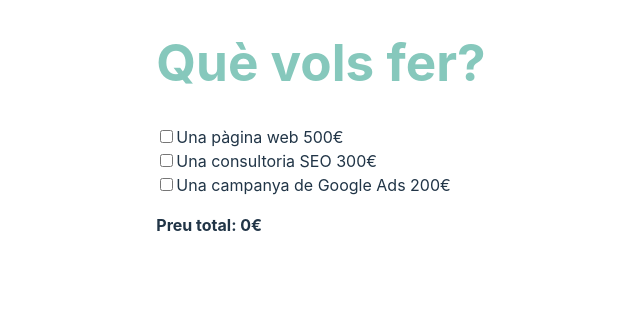
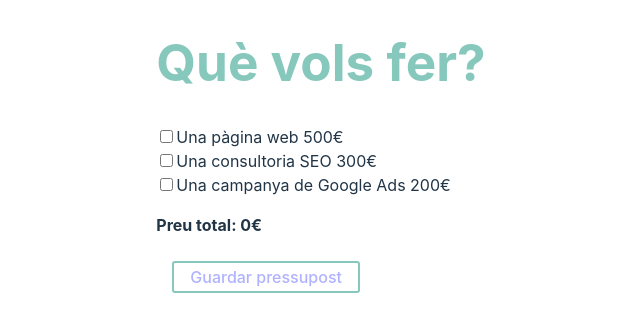
Before and after one commit to DreaRuiz/S7, a React (Vite) app: page /Budget in a window 1280 px wide. Shown: the top 332 px of the page, without its empty margins (344-984 px from the left). Built offline with nearby package versions, Linux system fonts and the light colour scheme.

Commit message:
Exercici 7 (no acabat)

```diff
--- a/src/components/FormWeb.jsx
+++ b/src/components/FormWeb.jsx
@@ -49,10 +49,12 @@
       showConfirmButton: false,
       showCloseButton: false,
       customClass: {
-        popup: "coustomContainerPopup",
+        popup: "coustomPopup",
       },
     });
   };
+
+
 
   return (
     <>
--- a/src/pages/Budget.jsx
+++ b/src/pages/Budget.jsx
@@ -3,6 +3,8 @@
 import { Checkbox } from "../components/Checkbox";
 import { FormWeb } from "../components/FormWeb";
 import { manageLocalStorage } from "../useLocalStorage";
+import { ButtonStart } from "../style/styled";
+import Swal from "sweetalert2";
 
 const getFormattedPrice = (price) => `${price}€ `;
 
@@ -12,6 +14,7 @@
   const [checkboxPrice, setCheckboxPrice] = useState(0);
   const [numPages, setNumPages] = useState(0);
   const [numLanguages, setNumLanguages] = useState(0);
+  /*   const [currentName, setCurrenName] = useState('') */
 
   // ESTAT DESSELECCIONAT DE TOTS ELS ELEMENTS DE L'ARRAY
   const [checkedState, setCheckedState] = useState(
@@ -68,6 +71,61 @@
     setTotal(total);
   }
 
+  // DEMANAR EL NOM
+  function saveBudget() {
+    let currentName = "";
+    // DEMANA EL NOM
+
+    // Mostra popup
+    Swal.fire({
+      text: "Escriu el teu nom per guardar el pressupost",
+      input: "text",
+      showCancelButton: true,
+      cancelButtonText: "Cancelar",
+      confirmButtonText: "Guardar",
+      confirmButtonColor: "#86c8bc",
+
+      // Si el nom no és correcte surt el missatge d'error
+      preConfirm: (name) => {
+        return fetch(`//api.github.com/users/${name}`)
+          .then((response) => {
+            if (!response.ok) {
+              throw new Error(response.statusText);
+            }
+            return response.json();
+          })
+          .catch((error) => {
+            Swal.showValidationMessage("Ha hagut un error");
+          });
+      },
+      // Si el nom és correcte apareix un altre popup per confirmar
+      allowOutsideClick: () => !Swal.isLoading(),
+    }).then((result) => {
+      currentName = result.value.login;
+      console.log("currentName", currentName);
+      if (result.isConfirmed) {
+        Swal.fire({
+          text: "El teu pressupost s'ha guardat correctament",
+          confirmButtonColor: "#86c8bc",
+          showConfirmButton: false,
+          icon: "success",
+        });
+      }
+      // Guardar la data
+      let currentDate = new Date();
+      saveBudget(currentName, currentDate);
+    });
+
+    // GUARDAR EL PRESSUPOST (AMB EL NOM)
+    function saveBudget(currentName, currentDate) {
+      localStorage.setItem("currentName", currentName);
+      localStorage.setItem("currentDate", currentDate.toLocaleDateString());
+    }
+
+    // TODO: Generar un array d'objectes i ficar a dins: NOM, TÍTOL(generant un número correlatiu) els SERVEIS, PÀGINES, IDIOMES i PREU FINAL.
+    // TODO: Fer que es mostri (convertint l'array checkedbox en els serveis de DATA)
+  }
+
   return (
     <div>
       <h1>Què vols fer?</h1>
@@ -100,6 +158,7 @@
         <p>
           <b>Preu total: {getFormattedPrice(total)}</b>
         </p>
+        <ButtonStart onClick={saveBudget}>Guardar pressupost</ButtonStart>
       </div>
     </div>
   );
--- a/src/pages/Welcome.jsx
+++ b/src/pages/Welcome.jsx
@@ -18,9 +18,7 @@
         <b>visualitzar-los</b> a la part dreta de la pantalla. <br /> On també
         tindràs diferents <b>opcions de filtrat</b>.
       </p>
-      <p>
-        <b>Crea el teu pressupost</b>
-      </p>
+
 
       <ul>
         <ButtonStart>
--- a/src/style/styled.js
+++ b/src/style/styled.js
@@ -35,4 +35,5 @@
   color: #b1b2ff;
   margin: 0.5em 1em;
   padding: 0.25em 1em;
+  decoration: none;
 `;
```
Also changed, not shown: src/assets/budgetList.js (added, +10 -0 lines), 1 other file (tests, documents, lock files or other folders).
